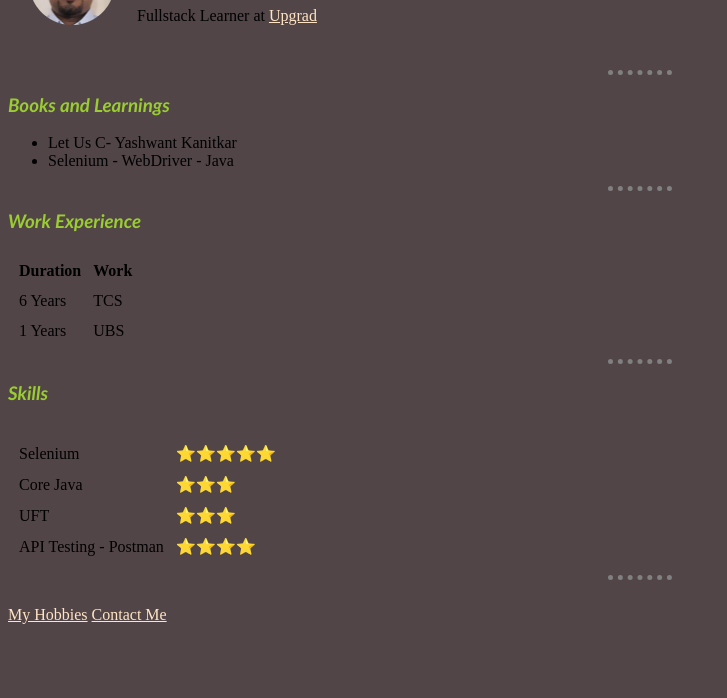
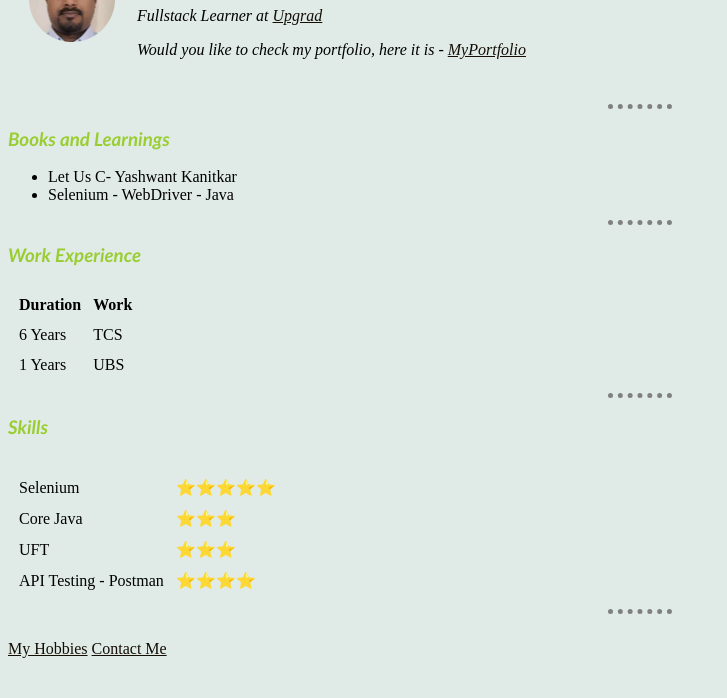
Before and after one commit to santoshgithub1983/portfolio, a plain HTML site: page index.html in a window 1280 px wide. Shown: the part 102-800 px from the top of the page, without its empty margins (0-727 px from the left). Drawn offline with Linux system fonts and the light colour scheme.

Commit message:
added new portfolio html to mimic a site

```diff
--- a/externalCSS.css
+++ b/externalCSS.css
@@ -1,5 +1,5 @@
 body{
-    background-color: rgb(81 69 71);
+    background-color: rgb(224,235,232);
 }
 h3{
     color: yellowgreen;
@@ -7,7 +7,7 @@ h3{
     font-family: 'Trebuchet MS', 'Lucida Sans Unicode', 'Lucida Grande', 'Lucida Sans', Arial, sans-serif;
 }
 a{
-    color: bisque;
+    color: rgb(20, 14, 5);
 }
 hr{
     border-style: none;
--- a/index.html
+++ b/index.html
@@ -13,7 +13,8 @@
             <td><img src="./images/SantoshPandharePic-circled.png" alt="Santosh's Picture"></td>
         <td>
             <h1>Santosh Pandhare</h1>
-            <p>Fullstack Learner at  <a href="https://www.upgrad.com/" target="_blank">Upgrad</a></p>
+            <p><i>Fullstack Learner at  <a href="https://www.upgrad.com/" target="_blank">Upgrad</a></i></p>
+            <p><i>Would you like to check my portfolio, here it is - <a href="./myPortfolio.html"> MyPortfolio </a></i></p>
         </td>
       </tr>
    </table>
@@ -69,7 +70,7 @@
 </table>
 <hr>
 <br>
-   <a href="hobbies.html" target="_blank" cellspacing="100">My Hobbies</a>
-   <a href="contact-me.html" target="_blank"  cellspacing="100">Contact Me</a>
+   <a href="hobbies.html" cellspacing="100">My Hobbies</a>
+   <a href="contact-me.html" cellspacing="100">Contact Me</a>
 </body>
 </html>
--- /dev/null
+++ b/myPortfolioStyle.css
@@ -0,0 +1,7 @@
+body {
+    font-family: brandon-grotesque,HelveticaNeue-Light,"Helvetica Neue Light","Helvetica Neue",Helvetica,Arial,"Lucida Grande",sans-serif;
+    font-size: 14px;
+    line-height: 1.42857143;
+    color: #545454;
+    background-color: rgb(224,235,232);
+}
```
Also changed, not shown: myPortfolio.html (added, +35 -0 lines), images/PortfolioFace.png (added).
